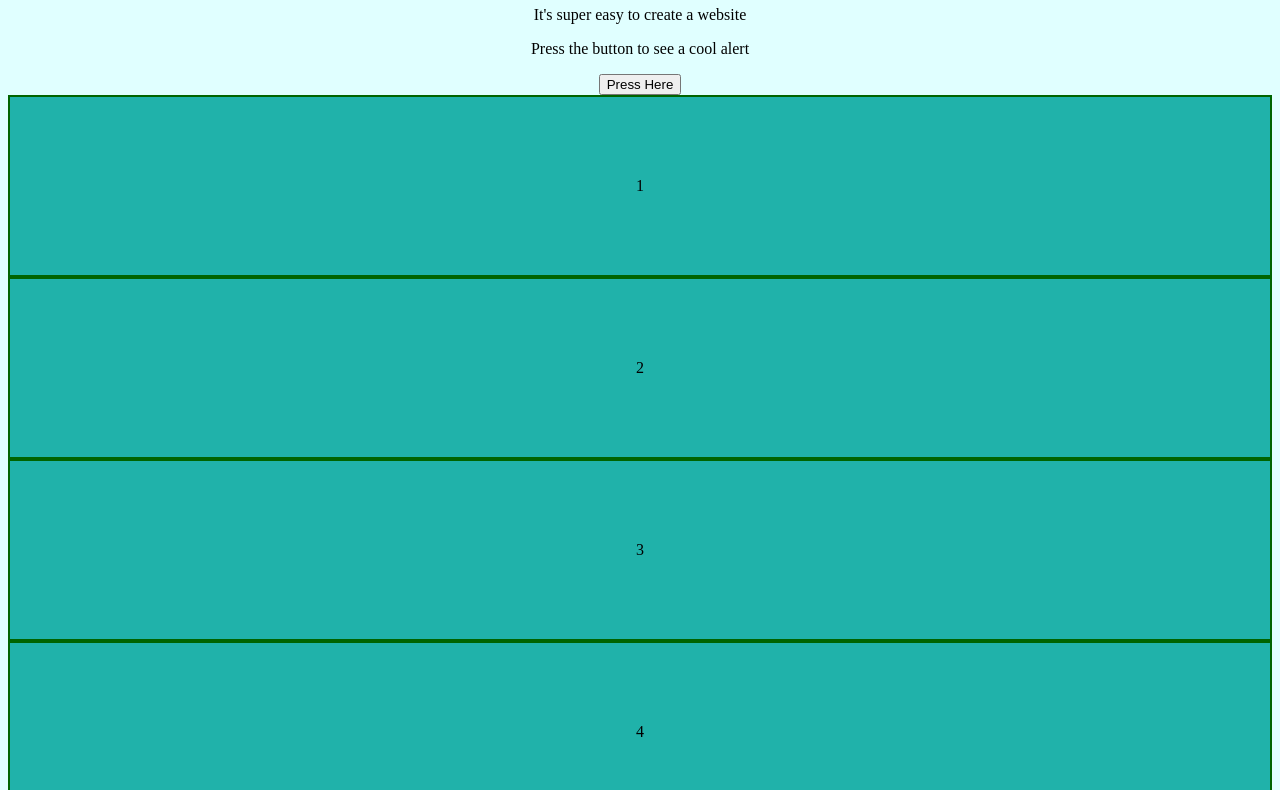
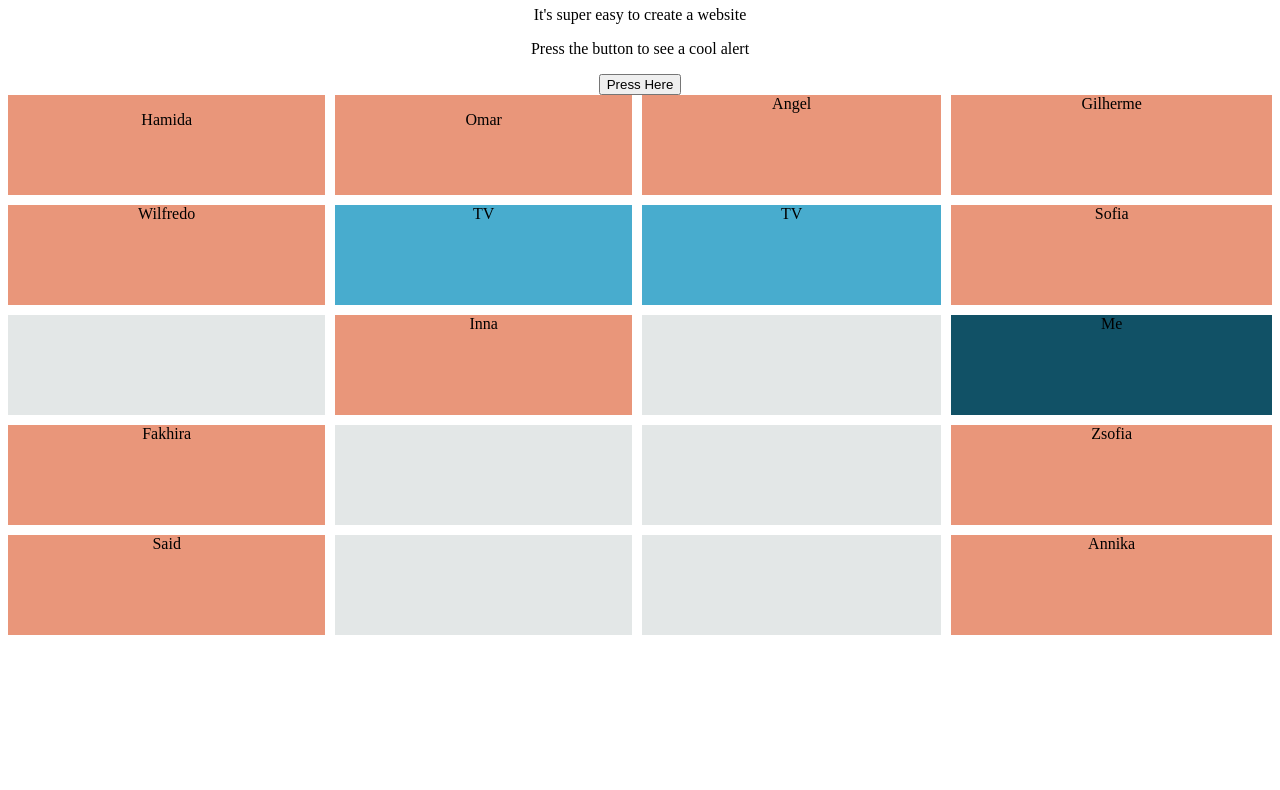
Before and after one commit to SebasBar/simple-project, a plain HTML site: page index.html in a window 1280 px wide. Shown: the part 60-850 px from the top of the page. After the commit the page ends 800 px from the top, so only its background shows below. Drawn offline with Linux system fonts and the light colour scheme.

Commit message:
Added new functionality

```diff
--- a/index.html
+++ b/index.html
@@ -17,14 +17,33 @@
     <script src="script.js"></script>
 
     <div class="bloc-container">
-        <div class="bloc">1</div>
-        <div class="bloc">2</div>
-        <div class="bloc">3</div>
-        <div class="bloc">4</div>
-        <div class="bloc">5</div>
-        <div class="bloc">6</div>
+        <div class="classMate"><p>Hamida</p></div>
+        <div class="classMate"><p>Omar</p></div>
+        <div class="classMate">Angel</div>
+        <div class="classMate">Gilherme</div>
+
+        <div class="classMate">Wilfredo</div>
+        <div class="tv">TV</div>
+        <div class="tv">TV</div>
+        <div class="classMate">Sofia</div>
+
+        <div class="bloc"></div>
+        <div class="classMate">Inna</div>
+        <div class="bloc"></div>
+        <div class="me">Me</div>
+
+        <div class="classMate">Fakhira</div>
+        <div class="bloc"></div>
+        <div class="bloc"></div>
+        <div class="classMate">Zsofia</div>
+
+        <div class="classMate">Said</div>
+        <div class="bloc"></div>
+        <div class="bloc"></div>
+        <div class="classMate">Annika</div>
+
+
       </div>
-
 
 </body>
 </html>
--- a/style.css
+++ b/style.css
@@ -1,14 +1,37 @@
 body {
-    background-color: lightcyan;
+
+    /*background-color: lightcyan;*/
     text-align: center;
+
   }
+p{
+    justify-content: center;
+}
+
 .bloc-container{
-    grid-template-columns: repeat(auto-fill, 100px);
-    grid-gap: 20px;
+    display: grid;
+    grid-gap: 10px;
+    grid-template-columns: repeat(4, auto);
+    grid-template-rows: repeat(5, 100px);
+
+
+}
+
+.classMate{
+    background-color: darksalmon;
+
 }
 
 .bloc{
-    padding: 5em;
-    background-color: lightseagreen;
-    border: 2px solid darkgreen;
+    background-color: rgb(227, 231, 231);
+
 }
+
+.me{
+    background-color: rgb(17, 81, 102);
+
+}
+.tv{
+    background-color: rgb(72, 172, 206);
+
+}
```
